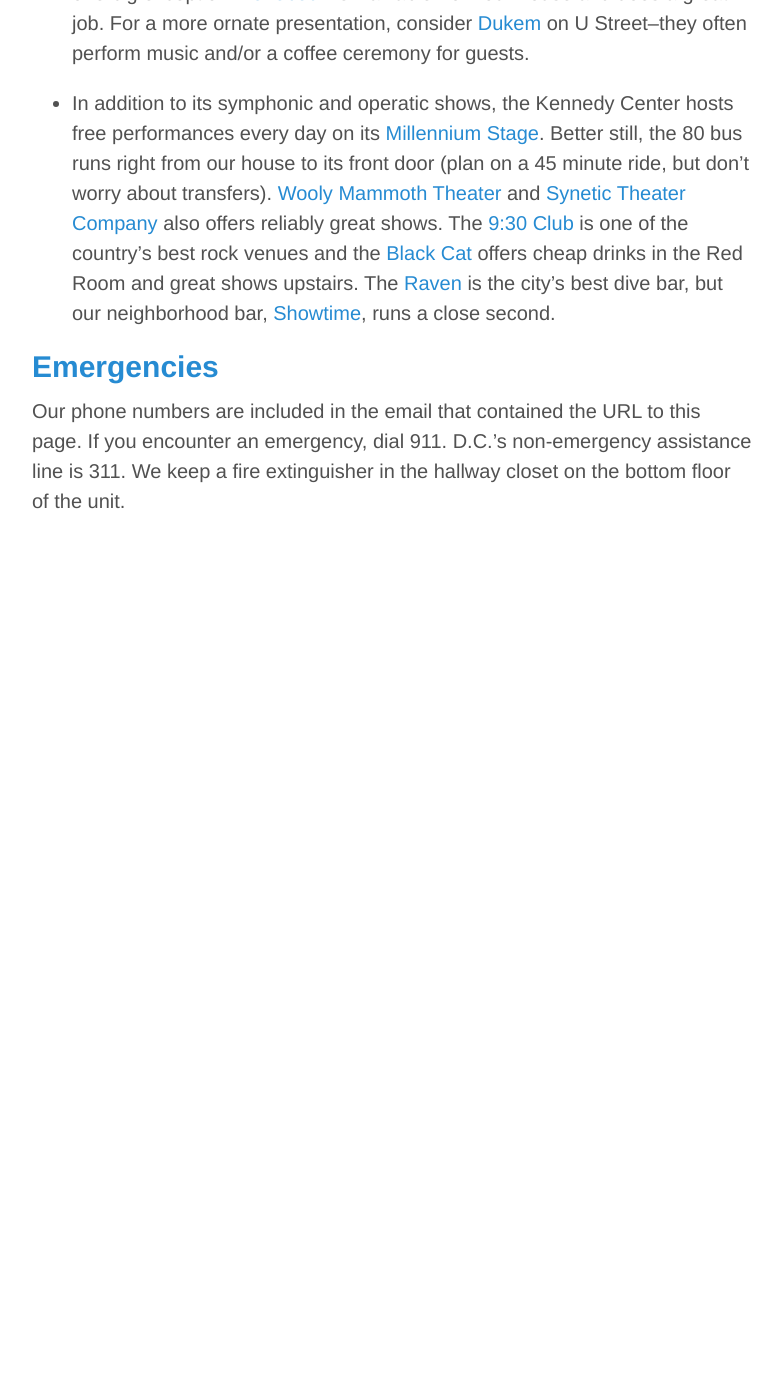
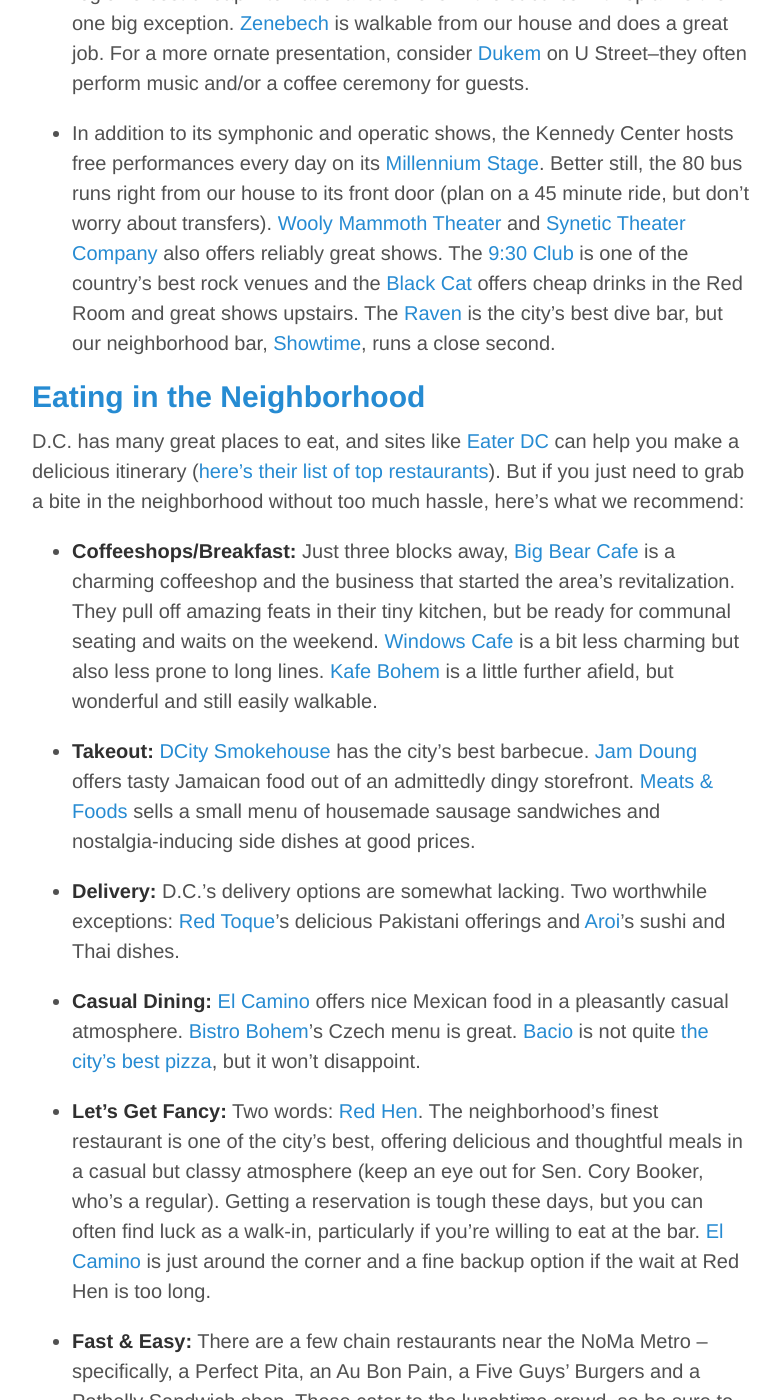
Before and after one commit to sbma44/sbma44.github.io, a Jekyll site: the page built from airbnb/index.md, in a window 1280 px wide and 1400 px high, scrolled down 6551 px. Shown: the whole window, without its empty margins (248-1030 px from the left). Built offline with Jekyll 4.4.1, drawn with Linux system fonts in a browser that asks for light colours; before the commit the page ends 7147 px from its top, so only the background shows below that; some of the changed text lies outside the part shown.

Commit message:
adding a 'places to eat in the neighborhood' section at yglesias's prompting

```diff
--- a/airbnb/index.md
+++ b/airbnb/index.md
@@ -17,6 +17,7 @@
 - [The cat](#cat)
 - [Getting around D.C.](#getting-around)
 - [Things to do](#sights)
+- [Eating in the Neighborhood](#eat)
 - [Emergency info](#emergencies)
 
 ## <a href="#internet" id="internet">Internet</a>
@@ -109,6 +110,26 @@
 
 - In addition to its symphonic and operatic shows, the Kennedy Center hosts free performances every day on its [Millennium Stage](http://www.kennedy-center.org/programs/millennium/). Better still, the 80 bus runs right from our house to its front door (plan on a 45 minute ride, but don't worry about transfers). [Wooly Mammoth Theater](http://www.woollymammoth.net/) and [Synetic Theater Company](http://www.synetictheater.org/) also offers reliably great shows. The [9:30 Club](http://www.930.com/) is one of the country's best rock venues and the [Black Cat](http://www.blackcatdc.com/) offers cheap drinks in the Red Room and great shows upstairs.  The [Raven](http://www.yelp.com/biz/the-raven-grill-washington) is the city's best dive bar, but our neighborhood bar, [Showtime](http://www.yelp.com/biz/showtime-lounge-washington), runs a close second.
 
+## <a href="#eat" id="eat">Eating in the Neighborhood</a>
+
+D.C. has many great places to eat, and sites like [Eater DC](http://dc.eater.com/) can help you make a delicious itinerary ([here's their list of top restaurants](http://dc.eater.com/maps/the-38-essential-washington-restaurants-january-2015)). But if you just need to grab a bite in the neighborhood without too much hassle, here's what we recommend:
+
+- **Coffeeshops/Breakfast:** Just three blocks away, [Big Bear Cafe](http://www.bigbearcafe-dc.com/) is a charming coffeeshop and the business that started the area's revitalization. They pull off amazing feats in their tiny kitchen, but be ready for communal seating and waits on the weekend. [Windows Cafe](http://www.yelp.com/biz/windows-cafe-and-market-washington) is a bit less charming but also less prone to long lines. [Kafe Bohem](http://www.yelp.com/biz/kafe-bohem-washington-2) is a little further afield, but wonderful and still easily walkable.
+
+- **Takeout:** [DCity Smokehouse](http://dcitysmokehouse.com) has the city's best barbecue. [Jam Doung](http://www.yelp.com/biz/jam-doung-style-cuisine-washington) offers tasty Jamaican food out of an admittedly dingy storefront. [Meats &amp; Foods](http://www.meatsandfoods.com/) sells a small menu of housemade sausage sandwiches and nostalgia-inducing side dishes at good prices.
+
+- **Delivery:** D.C.'s delivery options are somewhat lacking. Two worthwhile exceptions: [Red Toque](http://www.yelp.com/biz/red-toque-caf%C3%A9-washington-2)'s delicious Pakistani offerings and [Aroi](http://www.yelp.com/biz/aroi-fine-thai-and-japanese-cuisine-washington)'s sushi and Thai dishes.
+
+- **Casual Dining:** [El Camino](http://www.yelp.com/biz/el-camino-washington-2) offers nice Mexican food in a pleasantly casual atmosphere. [Bistro Bohem](http://www.yelp.com/biz/bistro-bohem-washington)'s Czech menu is great. [Bacio](http://www.yelp.com/biz/bacio-pizzeria-washington) is not quite [the city's best pizza](http://dcist.com/2013/09/the_best_pizzas_in_dc.php), but it won't disappoint.
+
+- **Let's Get Fancy:** Two words: [Red Hen](http://theredhendc.com/). The neighborhood's finest restaurant is one of the city's best, offering delicious and thoughtful meals in a casual but classy atmosphere (keep an eye out for Sen. Cory Booker, who's a regular). Getting a reservation is tough these days, but you can often find luck as a walk-in, particularly if you're willing to eat at the bar. [El Camino](http://www.yelp.com/biz/el-camino-washington-2) is just around the corner and a fine backup option if the wait at Red Hen is too long.
+
+- **Fast &amp; Easy:**  There are a few chain restaurants near the NoMa Metro -- specifically, a Perfect Pita, an Au Bon Pain, a Five Guys' Burgers and a Potbelly Sandwich shop. These cater to the lunchtime crowd, so be sure to check their hours before heading over.
+
+- **Vegetarian:** Of the above, Big Bear, Red Hen and El Camino are probably your best bets for vegetarian options that don't feel like afterthoughts.
+
+- **Places to Avoid:** We hate to say it, because it's a beautiful building and the closest restaurant to the house, but the [Firehouse](http://www.yelp.com/biz/washington-firehouse-washington) is quite bad: overpriced, with an unimaginative menu that is not well executed. Similarly, [Rustik](http://www.yelp.com/biz/rustik-tavern-washington) is beloved by the neighborhood as a pioneering business and community anchor, but its food is almost uniformly disappointing (it's still a wonderful space to share a beer, watch the game or enjoy drinks on the patio). Finally, be aware that the Harris Teeter's hot food bar has recently run afoul of D.C.'s health inspector. Those problems might well have been resolved, but we're steering clear for now.
+
 ## <a href="#emergencies" id="emergencies">Emergencies</a>
 
 Our phone numbers are included in the email that contained the URL to this page. If you encounter an emergency, dial 911. D.C.'s non-emergency assistance line is 311. We keep a fire extinguisher in the hallway closet on the bottom floor of the unit.
```
